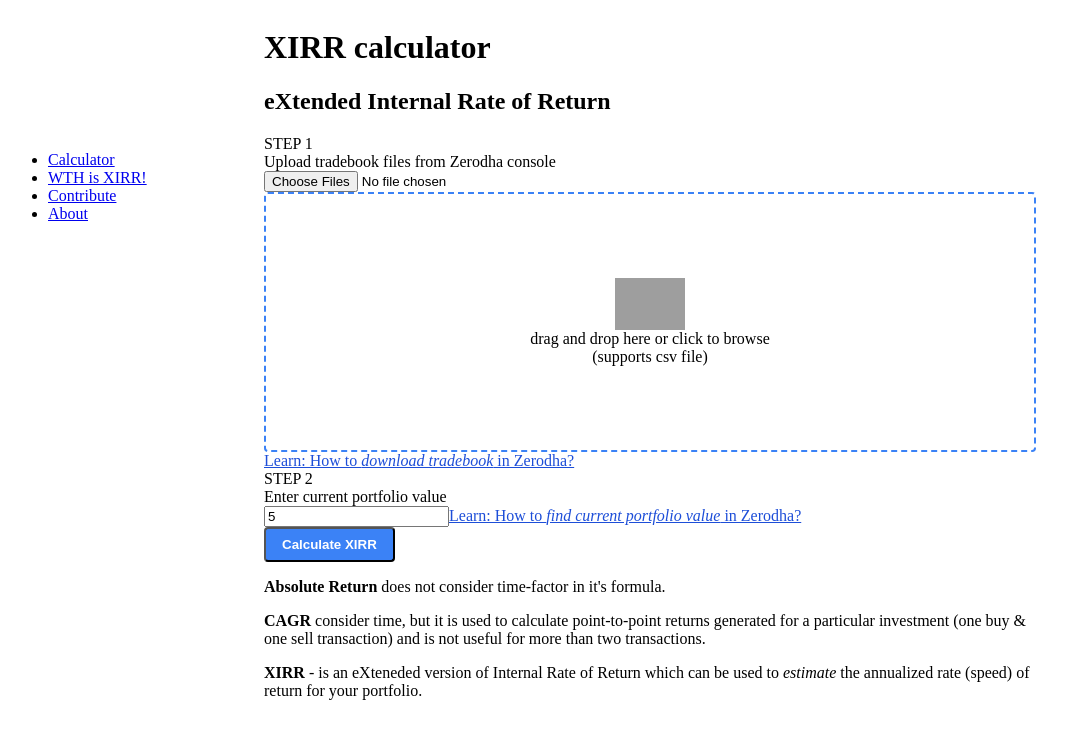
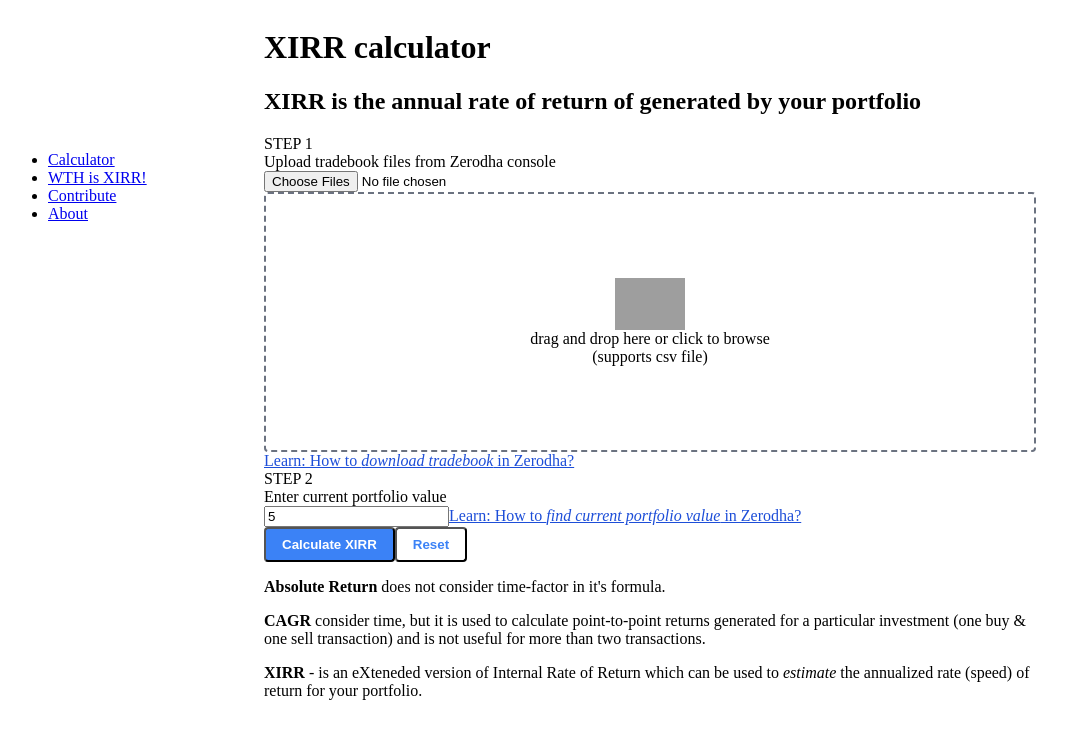
Before and after one commit to cTxplorer/xirr-calculator, a Next.js app: page / in a window 1280 px wide. Both pictures are taken after typing "5" into the empty fields and a click on the button "Calculate XIRR". Shown: the top 738 px of the page, without its empty margins (120-1187 px from the left). Built offline with nearby package versions, Linux system fonts and the light colour scheme; grey boxes are pictures that could not be loaded.

Commit message:
feat: improvements and code refactoring

```diff
--- a/components/Calculator.js
+++ b/components/Calculator.js
@@ -1,18 +1,11 @@
 import { useCallback, useState, useRef } from 'react';
+import Alert from './atoms/Alert';
+import FileItem from './atoms/FileItem';
+import InputSection from './atoms/InputSection';
 import parseCsvFiles from '../utils/parseCsvFiles';
 import getCashflow from '../utils/getCashflow';
 import calculateXIRR from '../utils/calculateXIRR';
 import validateTrades from '../utils/validateTrades';
-
-function Alert({ visible, success, children }) {
-  return (
-    <div className={`${visible ? 'max-h-full' : 'hidden max-h-0'} text-white px-6 py-4 border-0 rounded relative mb-4 ${success ? 'bg-green-500' : 'bg-red-400'}`}>
-      <span className="inline-block align-middle mr-8">
-        {children}
-      </span>
-    </div>
-  );
-}
 
 const errorMap = {
   CURRENT_VALUE_REQUIRED: 'Portfolio value must be provided. If you don\'t have any holdings, enter 0',
@@ -118,16 +111,50 @@
     updateIsCalculating(false);
   }, [csvFiles]);
 
+  const removeCsvFile = useCallback((fileToDelete) => {
+    updateCsvFiles(csvFiles => csvFiles.filter(file => file.name !== fileToDelete.name));
+    fileInputRef.current.value = '';
+  }, [updateCsvFiles]);
+
+  const resetValues = useCallback(() => {
+    updateErr({});
+    updateCsvFiles([]);
+    valuationInputRef.current.value = '';
+    fileInputRef.current.value = '';
+    updateIsCalculating(false);
+    updateXirr(null);
+  }, [updateErr, updateCsvFiles, updateIsCalculating, valuationInputRef, updateXirr])
+
   return (
     <form id={id}>
       {/* start: file upload */}
-      <div className="mb-8">
-        <label htmlFor="trades">
-          <div className="text-gray-500 text-xs">STEP 1</div>
-          <div className={`text-lg mb-2 ${err.tradeFileErr?.isError ? 'text-red-600' : ''}`}>
-            Upload tradebook files from Zerodha console
-          </div>
-        </label>
+      <InputSection
+        title="Upload tradebook files from Zerodha console"
+        titleClassName={err.tradeFileErr?.isError ? 'text-red-600' : ''}
+        subtite="STEP 1"
+        helpTextJsx={
+          csvFiles.length ? (
+            <div className="flex items-stretch flex-wrap">
+              {
+                csvFiles.map((file, index) => (
+                  <FileItem
+                    name={file.name}
+                    deleteHandler={() => removeCsvFile(file)}
+                    key={index}
+                  />
+                ))
+              }
+            </div>
+          ) : (
+            <>
+              Learn: How to <em>download tradebook</em> in Zerodha?
+            </>
+          )
+        }
+        helpLink={
+          csvFiles.length ? null : "https://www.notion.so/How-to-download-trade-book-from-Zerodha-20c0066df2cb484b9c65df4a723f16d9"
+        }
+      >
         <input
           type="file"
           accept=".csv"
@@ -142,29 +169,28 @@
           onDrop={onDropHandler}
           onDragOver={dragOverHandler}
           onClick={()=>{fileInputRef.current.click()}}
+          role="button"
+          onKeyPress={()=>{fileInputRef.current.click()}}
         >
           <img height="52" src="../static/images/file-upload.svg" className="mb-4" />
           <span className="text-center">drag and drop here or click to browse</span>
           <span className="text-center">(supports csv file)</span>
         </div>
-
-        <a
-          className="block text-xs link w-max"
-          href="https://www.notion.so/How-to-download-trade-book-from-Zerodha-20c0066df2cb484b9c65df4a723f16d9"
-        >
-          Learn: How to <em>download tradebook</em> in Zerodha?
-        </a>
-      </div>
+      </InputSection>
       {/* end: file upload */}
 
       {/* start: current valuation */}
-      <div className="mb-8">
-        <label htmlFor="current_val">
-          <div className="text-gray-500 text-xs">STEP 2</div>
-          <div className={`text-lg mb-2 ${err.currentValuationErr?.isError ? 'text-red-600' : ''}`}>
-            Enter current portfolio value
-          </div>
-        </label>
+      <InputSection
+        title="Enter current portfolio value"
+        titleClassName={err.currentValuationErr?.isError ? 'text-red-600' : ''}
+        subtite="STEP 2"
+        helpTextJsx={(
+          <>
+            Learn: How to <em>find current portfolio value</em> in Zerodha?
+          </>
+        )}
+        helpLink="https://www.notion.so/How-to-find-current-portfolio-value-in-Zerodha-e0d418a86fde4e6a805c180eeada9810"
+      >
         <input
           type="number"
           placeholder="Rs."
@@ -173,14 +199,7 @@
           required={true}
           className="appearance-none border-2 border-gray-200 rounded w-full max-w-md py-2 px-4 text-gray-700 leading-tight focus:outline-none focus:bg-white focus:border-blue-500 mb-4"
         />
-
-        <a
-          className="block text-xs link w-max"
-          href="https://www.notion.so/How-to-find-current-portfolio-value-in-Zerodha-e0d418a86fde4e6a805c180eeada9810"
-        >
-          Learn: How to <em>find current portfolio value</em> in Zerodha?
-        </a>
-      </div>
+      </InputSection>
       {/* end: current valuation */}
 
       {/* start: find xirr button */}
@@ -193,13 +212,26 @@
       />
       {/* end: find xirr button */}
 
+      {/* start: reset button */}
+      {
+        (csvFiles.length || valuationInputRef?.current?.value) && (
+          <input
+            type="button"
+            value="Reset"
+            className={`btn btn-blue btn-ghost mb-8 ml-4`}
+            onClick={resetValues}
+          />
+        )
+      }
+      {/* end: reset button */}
+
       {err.tradeFileErr?.isWarn && (
         <Alert visible={true}>
           {err.tradeFileErr.msg}
         </Alert>
       )}
 
-      {xirr && (
+      {xirr && !isNaN(xirr) && (
         <Alert visible={true} success={true}>
           {`Your portfolio has XIRR of ${xirr}%`}
         </Alert>
--- a/components/Header.js
+++ b/components/Header.js
@@ -5,8 +5,9 @@
     <div className="sidebar" aria-hidden></div>
 
     <div className="content">
+      {/* <img src="static/images/logo.png" height="120" width="120" className="mb-8" /> */}
       <h1 className="uppercase font-extrabold text-3xl md:text-4xl">XIRR calculator</h1>
-      <h2 className="text-gray-400 font-medium mb-6">eXtended Internal Rate of Return</h2>
+      <h2 className="text-gray-400 font-medium mb-6">XIRR is the annual rate of return of generated by your portfolio</h2>
     </div>
   </header>
   );
--- a/components/Sidebar.js
+++ b/components/Sidebar.js
@@ -6,7 +6,7 @@
           <a href="#calculator">Calculator</a>
         </li>
         <li className="mb-2">
-          <a href="#about">WTH is XIRR!</a>
+          <a href="#xirr">WTH is XIRR!</a>
         </li>
         {/* <li className="mb-2">
           <a href="#faq">FAQ</a>
--- /dev/null
+++ b/components/atoms/Alert.js
@@ -0,0 +1,9 @@
+export default function Alert({ visible, success, children }) {
+  return (
+    <div className={`${visible ? 'max-h-full' : 'hidden max-h-0'} text-white px-6 py-4 border-0 rounded relative mb-4 ${success ? 'bg-green-500' : 'bg-red-400'}`}>
+      <span className="inline-block align-middle mr-8">
+        {children}
+      </span>
+    </div>
+  );
+}
--- /dev/null
+++ b/components/atoms/FileItem.js
@@ -0,0 +1,14 @@
+export default function FileItem({ name, deleteHandler }) {
+  return (
+    <div className="flex justify-between items-center text-center border-gray-200 border-2 rounded h-auto w-full text-sm relative px-4 py-2 inline-block mb-2" style={{ wordBreak: 'break-word' }}>
+      {name}
+      <img
+        src="../static/images/close.svg"
+        className="rounded cursor-pointer p-1 h-6 hover:bg-gray-100"
+        role="button"
+        tabIndex="0"
+        onClick={deleteHandler}
+      />
+    </div>
+  );
+}
--- /dev/null
+++ b/components/atoms/InputSection.js
@@ -0,0 +1,33 @@
+export default function InputSection({
+  title,
+  titleClassName,
+  subtite,
+  helpTextJsx,
+  helpLink,
+  children,
+}) {
+  return (
+    <div className="mb-8">
+        <label htmlFor="current_val">
+          <div className="text-gray-500 text-xs">
+            {subtite}
+          </div>
+          <div className={`text-lg mb-2 ${titleClassName || ''}`}>
+            {title}
+          </div>
+        </label>
+
+        {children}
+
+        { !helpLink ? helpTextJsx : (
+          <a
+            className="block text-xs link w-max"
+            href={helpLink}
+            rel="noopener noreferrer"
+          >
+            {helpTextJsx}
+          </a>
+        )}
+      </div>
+  );
+}
--- a/next.config.js
+++ b/next.config.js
@@ -1,5 +1,3 @@
 const withOffline = require('next-offline');
 
-module.exports = withOffline({
-  // devSwSrc: 'public/service-worker.js'
-});
+module.exports = withOffline();
--- a/static/css/global.css
+++ b/static/css/global.css
@@ -19,9 +19,13 @@
 .btn-blue:hover {
   @apply bg-blue-600;
 }
-.btn-hover-big {
-  @apply transition duration-500 ease-in-out;
+.btn-ghost.btn-blue {
+  @apply bg-transparent text-blue-500;
 }
+.btn-ghost.btn-blue:hover {
+  @apply bg-transparent;
+}
+
 
 .link {
   @apply text-blue-700;
@@ -31,8 +35,8 @@
 }
 
 .dropzone {
-  @apply border-2 border-dashed border-blue-500 rounded w-full h-64 flex flex-col justify-center items-center cursor-pointer;
+  @apply border-2 border-dashed border-gray-500 rounded w-full h-64 flex flex-col justify-center items-center cursor-pointer;
 }
 .dropzone:hover {
-  @apply border-solid;
+  @apply border-blue-500;
 }
```
Also changed, not shown: static/images/close.svg (added).
